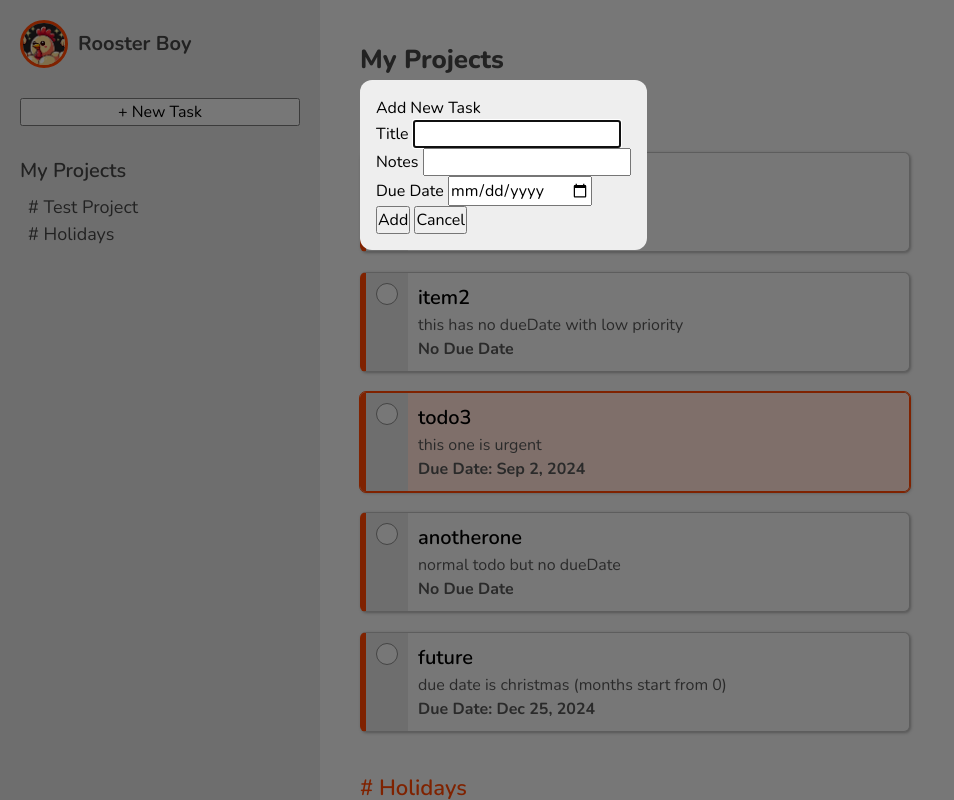
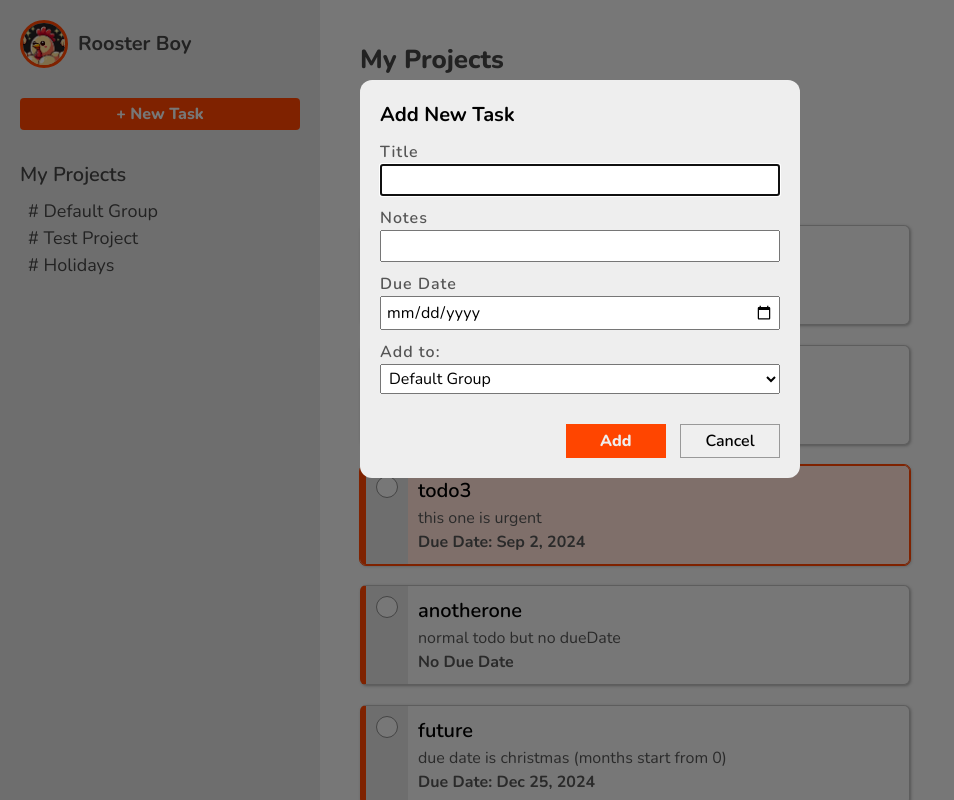
Before and after one commit to jprk8/todo-list, a website built with webpack: page src/template.html in a window 1280 px wide. Both pictures are taken after a click on the button "+ New Task". Shown: the whole page, without its empty margins (0-954 px from the left). Built offline with nearby package versions, Linux system fonts and the light colour scheme.

Commit message:
Add elements and style to the New Todo form

```diff
--- a/src/index.js
+++ b/src/index.js
@@ -4,6 +4,8 @@ import { Project } from './project.js';
 import { showTitle, showProjectList, showProject, showHome } from './display-controller.js';
 
 const projects = [];
+const defaultProject = new Project('Default Group');
+projects.push(defaultProject);
 
 function showProjects() {
     for (const project of projects) {
@@ -16,7 +18,36 @@ function showProjects() {
 const newTodoDialog = document.querySelector('.new-todo-dialog');
 const newTodoBtn = document.querySelector('.add-todo');
 
+// function to dynamically add project list to the select box
+// to add new todos to existing projects
+function appendProjectList() {
+    const selectRow = document.createElement('div');
+    selectRow.classList.add('select-row');
+
+    const selectProject = document.createElement('div');
+    selectProject.textContent = 'Add to:'
+    selectRow.appendChild(selectProject);
+
+    const selectBox = document.createElement('select');
+    selectBox.setAttribute('id', 'select-project');
+    selectBox.setAttribute('name', 'select-project');
+    for (const project of projects) {
+        const option = document.createElement('option');
+        option.textContent = project.title;
+        selectBox.appendChild(option);
+    }
+    selectRow.appendChild(selectBox);
+
+    const todoForm = document.getElementById('add-todo-form');
+    const oldSelectRow = document.querySelector('.select-row');
+    todoForm.removeChild(oldSelectRow);
+
+    const btnContainer = document.querySelector('.btn-container');
+    todoForm.insertBefore(selectRow, btnContainer);
+}
+
 newTodoBtn.addEventListener('click', () => {
+    appendProjectList();
     newTodoDialog.showModal();
 });
 
--- a/src/style.css
+++ b/src/style.css
@@ -24,6 +24,10 @@ img, picture, video, canvas, svg {
 input, button, textarea, select {
     font: inherit;
     padding: 0;
+}
+
+button {
+    cursor: pointer;
 }
 
 p, h1, h2, h3, h4, h5, h6 {
@@ -80,6 +84,17 @@ ul {
 
 .add-todo {
     margin-bottom: 30px;
+    padding: 4px 0;
+    background-color: orangered;
+    color: #eee;
+    border: none;
+    font-weight: 800;
+    border-radius: 4px;
+}
+
+.add-todo:hover {
+    background-color: #eee;
+    color: orangered;
 }
 
 .project-title {
@@ -168,7 +183,6 @@ button.complete {
     height: 22px;
     border-radius: 50%;
     border: 1px solid #888;
-    cursor: pointer;
 }
 
 dialog {
@@ -177,9 +191,63 @@ dialog {
     background-color: #eee;
     border: none;
     outline: none;
+    padding: 20px;
+}
+
+.new-todo-dialog form {
+    display: flex;
+    flex-direction: column;
+    gap: 10px;
+}
+
+.btn-container {
+    align-self: end;
+}
+
+.add-btn,
+.close-btn {
+    width: 100px;
+    padding: 4px 0;
+    margin-left: 10px;
+    font-weight: 600;
+    border: 1px solid #999;
+    margin-top: 20px;
+}
+
+.add-btn {
+    background-color: orangered;
+    color: #eee;
+    font-weight: 800;
+    border: 1px solid orangered;
+}
+
+.form-row,
+.select-row {
+    display: flex;
+    flex-direction: column;
+}
+
+input[type='text'],
+input[type='date'],
+#select-project {
+    width: 400px;
+    padding: 2px 4px;
+}
+
+.form-row label,
+.select-row div {
+    font-weight: 600;
+    color: #555;
+    letter-spacing: 1px;
 }
 
 ::backdrop {
     background-color: black;
     opacity: 0.5;
 }
+
+.dialog-title {
+    font-size: 20px;
+    font-weight: 700;
+    margin-bottom: 10px;
+}
--- a/src/template.html
+++ b/src/template.html
@@ -39,6 +39,7 @@
                 <label for='due-date'>Due Date</label>
                 <input type='date' id='due-date' name='due-date' />
             </div>
+            <div class='select-row'></div>
             <div class='btn-container'>
                 <button type='submit' class='add-btn'>Add</button>
                 <button type='button' class='close-btn'>Cancel</button>
```
